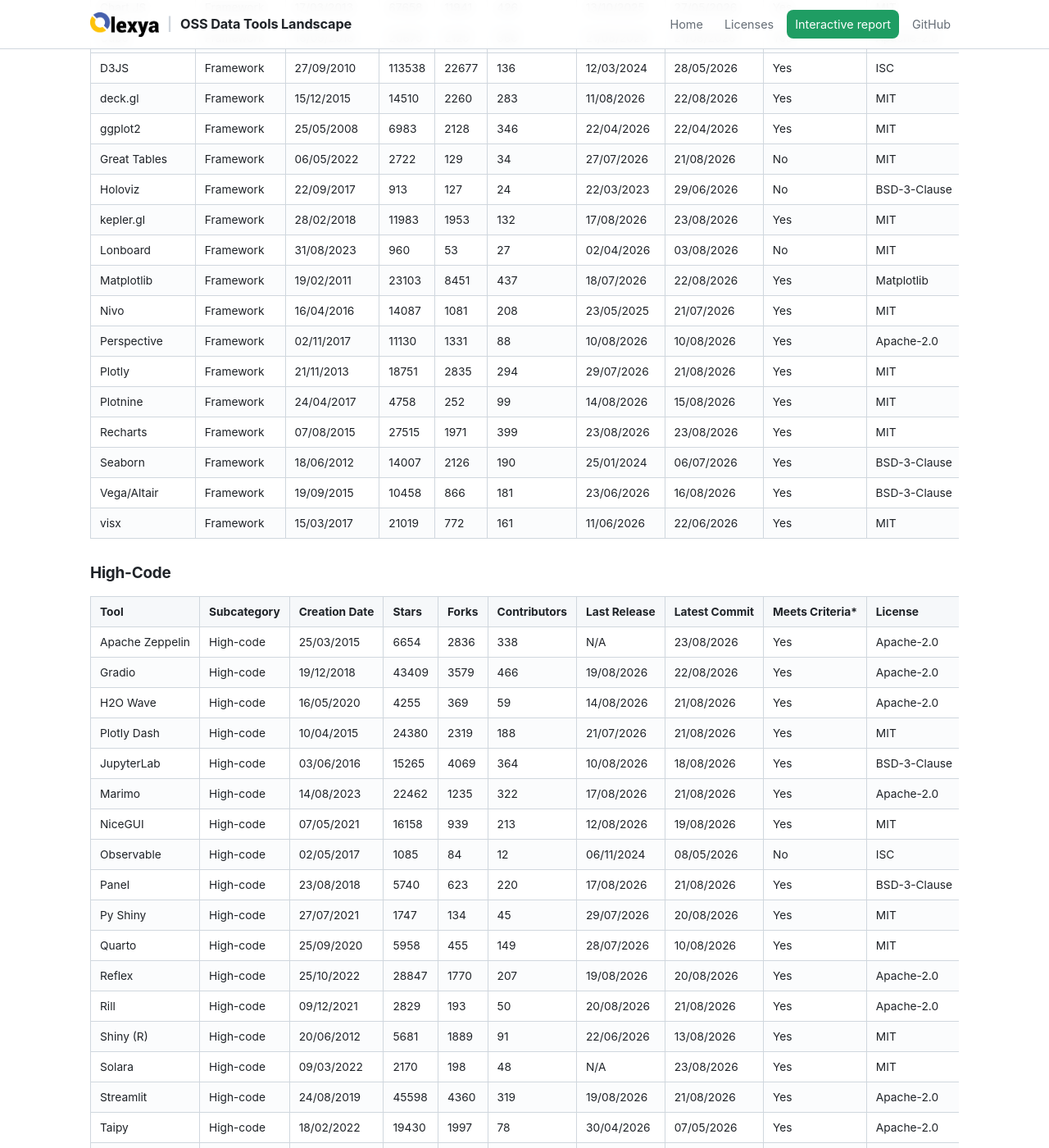
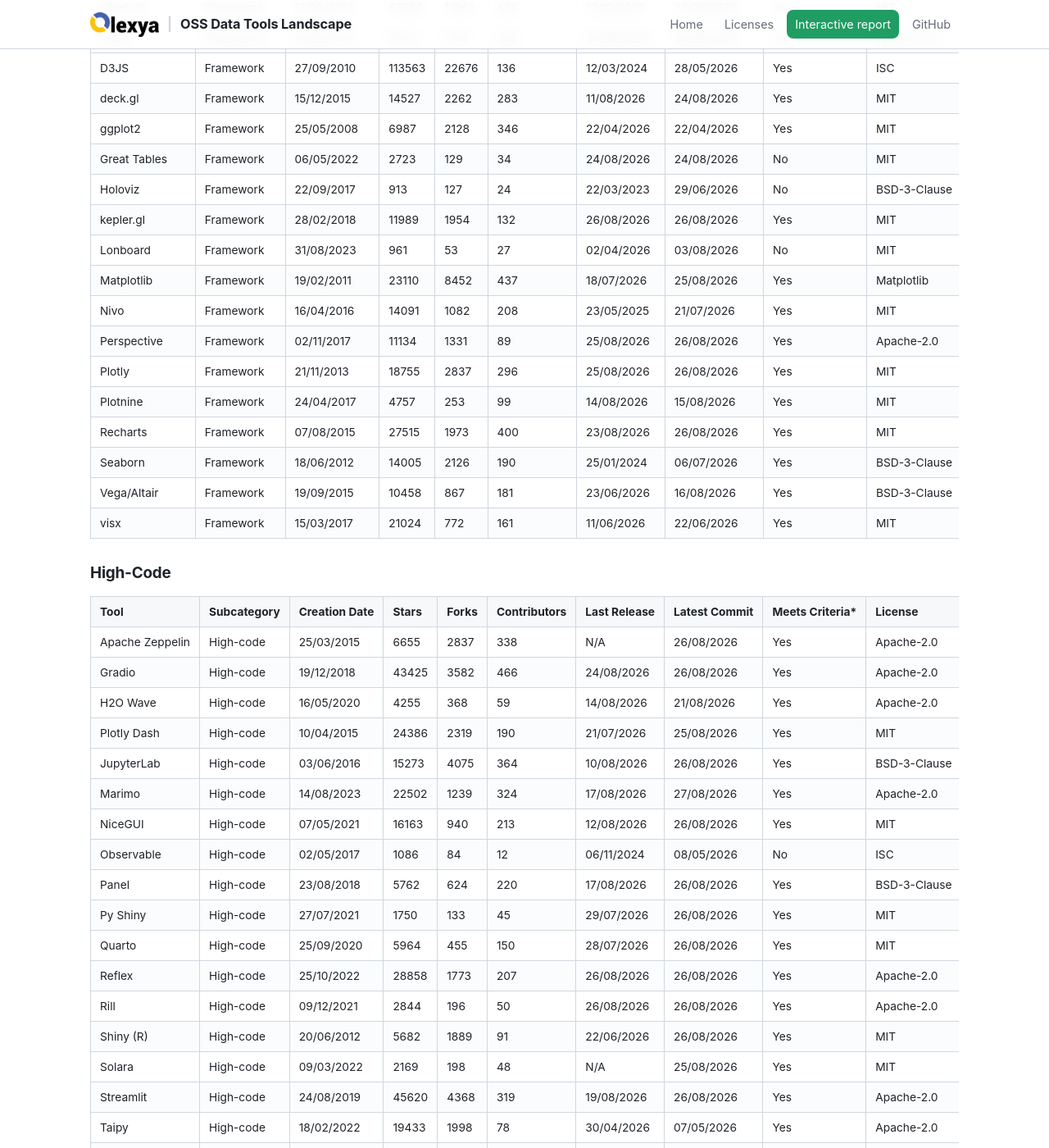
Before and after one commit to olexya/oss-data-tools-landscape, a Jekyll site: the page built from 04.analysis_and_output.md, in a window 1280 px wide and 1400 px high, scrolled down 795 px. Shown: the whole window at 82% size. Built offline with Jekyll 4.4.1, drawn with Linux system fonts in a browser that asks for light colours; our own code applies the rules of GitHub Pages for plain Markdown files; some of the changed text lies outside the part shown.

Commit message:
Update tools inventory [automated]

```diff
--- a/04.analysis_and_output.md
+++ b/04.analysis_and_output.md
@@ -18,95 +18,95 @@ Here is a summary table of the main analysis and output tools we have identified
 | Tool | Subcategory | Creation Date | Stars | Forks | Contributors | Last Release | Latest Commit | Meets Criteria* | License | Link |
 |---|---|---|---|---|---|---|---|---|---|---|
 | AntV G2 | Framework | 26/05/2016 | 12595 | 1661 | 217 | 06/01/2026 | 15/07/2026 | Yes | MIT | https://github.com/antvis/G2 |
-| ApexCharts | Framework | 24/07/2018 | 15133 | 1372 | 230 | 18/08/2026 | 23/08/2026 | Yes | MIT | https://github.com/apexcharts/apexcharts.js |
-| Apache ECharts | Framework | 03/04/2013 | 67129 | 19812 | 273 | 19/05/2026 | 04/08/2026 | Yes | Apache-2.0 | https://github.com/apache/echarts |
-| Bokeh | Framework | 26/03/2012 | 20433 | 4260 | 388 | N/A | 23/08/2026 | Yes | BSD-3-Clause | https://github.com/bokeh/bokeh |
-| Chart JS | Framework | 17/03/2013 | 67658 | 11941 | 426 | 13/10/2025 | 27/05/2026 | Yes | MIT | https://github.com/chartjs/Chart.js |
-| Cube | Framework | 16/09/2018 | 20675 | 2125 | 366 | 21/08/2026 | 21/08/2026 | Yes | Apache-2.0 | https://github.com/cube-js/cube |
-| D3JS | Framework | 27/09/2010 | 113538 | 22677 | 136 | 12/03/2024 | 28/05/2026 | Yes | ISC | https://github.com/d3/d3 |
-| deck.gl | Framework | 15/12/2015 | 14510 | 2260 | 283 | 11/08/2026 | 22/08/2026 | Yes | MIT | https://github.com/visgl/deck.gl |
-| ggplot2 | Framework | 25/05/2008 | 6983 | 2128 | 346 | 22/04/2026 | 22/04/2026 | Yes | MIT | https://github.com/tidyverse/ggplot2 |
-| Great Tables | Framework | 06/05/2022 | 2722 | 129 | 34 | 27/07/2026 | 21/08/2026 | No | MIT | https://github.com/posit-dev/great-tables |
+| ApexCharts | Framework | 24/07/2018 | 15135 | 1371 | 230 | 25/08/2026 | 26/08/2026 | Yes | MIT | https://github.com/apexcharts/apexcharts.js |
+| Apache ECharts | Framework | 03/04/2013 | 67154 | 19810 | 273 | 19/05/2026 | 04/08/2026 | Yes | Apache-2.0 | https://github.com/apache/echarts |
+| Bokeh | Framework | 26/03/2012 | 20436 | 4259 | 388 | N/A | 26/08/2026 | Yes | BSD-3-Clause | https://github.com/bokeh/bokeh |
+| Chart JS | Framework | 17/03/2013 | 67666 | 11943 | 426 | 13/10/2025 | 27/05/2026 | Yes | MIT | https://github.com/chartjs/Chart.js |
+| Cube | Framework | 16/09/2018 | 20711 | 2125 | 366 | 26/08/2026 | 26/08/2026 | Yes | Apache-2.0 | https://github.com/cube-js/cube |
+| D3JS | Framework | 27/09/2010 | 113563 | 22676 | 136 | 12/03/2024 | 28/05/2026 | Yes | ISC | https://github.com/d3/d3 |
+| deck.gl | Framework | 15/12/2015 | 14527 | 2262 | 283 | 11/08/2026 | 24/08/2026 | Yes | MIT | https://github.com/visgl/deck.gl |
+| ggplot2 | Framework | 25/05/2008 | 6987 | 2128 | 346 | 22/04/2026 | 22/04/2026 | Yes | MIT | https://github.com/tidyverse/ggplot2 |
+| Great Tables | Framework | 06/05/2022 | 2723 | 129 | 34 | 24/08/2026 | 24/08/2026 | No | MIT | https://github.com/posit-dev/great-tables |
 | Holoviz | Framework | 22/09/2017 | 913 | 127 | 24 | 22/03/2023 | 29/06/2026 | No | BSD-3-Clause | https://github.com/holoviz/holoviz |
-| kepler.gl | Framework | 28/02/2018 | 11983 | 1953 | 132 | 17/08/2026 | 23/08/2026 | Yes | MIT | https://github.com/keplergl/kepler.gl |
-| Lonboard | Framework | 31/08/2023 | 960 | 53 | 27 | 02/04/2026 | 03/08/2026 | No | MIT | https://github.com/developmentseed/lonboard |
-| Matplotlib | Framework | 19/02/2011 | 23103 | 8451 | 437 | 18/07/2026 | 22/08/2026 | Yes | Matplotlib | https://github.com/matplotlib/matplotlib |
-| Nivo | Framework | 16/04/2016 | 14087 | 1081 | 208 | 23/05/2025 | 21/07/2026 | Yes | MIT | https://github.com/plouc/nivo |
-| Perspective | Framework | 02/11/2017 | 11130 | 1331 | 88 | 10/08/2026 | 10/08/2026 | Yes | Apache-2.0 | https://github.com/finos/perspective |
-| Plotly | Framework | 21/11/2013 | 18751 | 2835 | 294 | 29/07/2026 | 21/08/2026 | Yes | MIT | https://github.com/plotly/plotly.py |
-| Plotnine | Framework | 24/04/2017 | 4758 | 252 | 99 | 14/08/2026 | 15/08/2026 | Yes | MIT | https://github.com/has2k1/plotnine |
-| Recharts | Framework | 07/08/2015 | 27515 | 1971 | 399 | 23/08/2026 | 23/08/2026 | Yes | MIT | https://github.com/recharts/recharts |
-| Seaborn | Framework | 18/06/2012 | 14007 | 2126 | 190 | 25/01/2024 | 06/07/2026 | Yes | BSD-3-Clause | https://github.com/mwaskom/seaborn |
-| Vega/Altair | Framework | 19/09/2015 | 10458 | 866 | 181 | 23/06/2026 | 16/08/2026 | Yes | BSD-3-Clause | https://github.com/vega/altair |
-| visx | Framework | 15/03/2017 | 21019 | 772 | 161 | 11/06/2026 | 22/06/2026 | Yes | MIT | https://github.com/airbnb/visx |
+| kepler.gl | Framework | 28/02/2018 | 11989 | 1954 | 132 | 26/08/2026 | 26/08/2026 | Yes | MIT | https://github.com/keplergl/kepler.gl |
+| Lonboard | Framework | 31/08/2023 | 961 | 53 | 27 | 02/04/2026 | 03/08/2026 | No | MIT | https://github.com/developmentseed/lonboard |
+| Matplotlib | Framework | 19/02/2011 | 23110 | 8452 | 437 | 18/07/2026 | 25/08/2026 | Yes | Matplotlib | https://github.com/matplotlib/matplotlib |
+| Nivo | Framework | 16/04/2016 | 14091 | 1082 | 208 | 23/05/2025 | 21/07/2026 | Yes | MIT | https://github.com/plouc/nivo |
+| Perspective | Framework | 02/11/2017 | 11134 | 1331 | 89 | 25/08/2026 | 26/08/2026 | Yes | Apache-2.0 | https://github.com/finos/perspective |
+| Plotly | Framework | 21/11/2013 | 18755 | 2837 | 296 | 25/08/2026 | 26/08/2026 | Yes | MIT | https://github.com/plotly/plotly.py |
+| Plotnine | Framework | 24/04/2017 | 4757 | 253 | 99 | 14/08/2026 | 15/08/2026 | Yes | MIT | https://github.com/has2k1/plotnine |
+| Recharts | Framework | 07/08/2015 | 27515 | 1973 | 400 | 23/08/2026 | 26/08/2026 | Yes | MIT | https://github.com/recharts/recharts |
+| Seaborn | Framework | 18/06/2012 | 14005 | 2126 | 190 | 25/01/2024 | 06/07/2026 | Yes | BSD-3-Clause | https://github.com/mwaskom/seaborn |
+| Vega/Altair | Framework | 19/09/2015 | 10458 | 867 | 181 | 23/06/2026 | 16/08/2026 | Yes | BSD-3-Clause | https://github.com/vega/altair |
+| visx | Framework | 15/03/2017 | 21024 | 772 | 161 | 11/06/2026 | 22/06/2026 | Yes | MIT | https://github.com/airbnb/visx |
 
 ### High-Code
 
 | Tool | Subcategory | Creation Date | Stars | Forks | Contributors | Last Release | Latest Commit | Meets Criteria* | License | Link |
 |---|---|---|---|---|---|---|---|---|---|---|
-| Apache Zeppelin | High-code | 25/03/2015 | 6654 | 2836 | 338 | N/A | 23/08/2026 | Yes | Apache-2.0 | https://github.com/apache/zeppelin |
-| Gradio | High-code | 19/12/2018 | 43409 | 3579 | 466 | 19/08/2026 | 22/08/2026 | Yes | Apache-2.0 | https://github.com/gradio-app/gradio |
-| H2O Wave | High-code | 16/05/2020 | 4255 | 369 | 59 | 14/08/2026 | 21/08/2026 | Yes | Apache-2.0 | https://github.com/h2oai/wave |
-| Plotly Dash | High-code | 10/04/2015 | 24380 | 2319 | 188 | 21/07/2026 | 21/08/2026 | Yes | MIT | https://github.com/plotly/dash |
-| JupyterLab | High-code | 03/06/2016 | 15265 | 4069 | 364 | 10/08/2026 | 18/08/2026 | Yes | BSD-3-Clause | https://github.com/jupyterlab/jupyterlab |
-| Marimo | High-code | 14/08/2023 | 22462 | 1235 | 322 | 17/08/2026 | 21/08/2026 | Yes | Apache-2.0 | https://github.com/marimo-team/marimo |
-| NiceGUI | High-code | 07/05/2021 | 16158 | 939 | 213 | 12/08/2026 | 19/08/2026 | Yes | MIT | https://github.com/zauberzeug/nicegui |
-| Observable | High-code | 02/05/2017 | 1085 | 84 | 12 | 06/11/2024 | 08/05/2026 | No | ISC | https://github.com/observablehq/runtime |
-| Panel | High-code | 23/08/2018 | 5740 | 623 | 220 | 17/08/2026 | 21/08/2026 | Yes | BSD-3-Clause | https://github.com/holoviz/panel |
-| Py Shiny | High-code | 27/07/2021 | 1747 | 134 | 45 | 29/07/2026 | 20/08/2026 | Yes | MIT | https://github.com/posit-dev/py-shiny |
-| Quarto | High-code | 25/09/2020 | 5958 | 455 | 149 | 28/07/2026 | 10/08/2026 | Yes | MIT | https://github.com/quarto-dev/quarto-cli |
-| Reflex | High-code | 25/10/2022 | 28847 | 1770 | 207 | 19/08/2026 | 20/08/2026 | Yes | Apache-2.0 | https://github.com/reflex-dev/reflex |
-| Rill | High-code | 09/12/2021 | 2829 | 193 | 50 | 20/08/2026 | 21/08/2026 | Yes | Apache-2.0 | https://github.com/rilldata/rill |
-| Shiny (R) | High-code | 20/06/2012 | 5681 | 1889 | 91 | 22/06/2026 | 13/08/2026 | Yes | MIT | https://github.com/rstudio/shiny |
-| Solara | High-code | 09/03/2022 | 2170 | 198 | 48 | N/A | 23/08/2026 | Yes | MIT | https://github.com/widgetti/solara |
-| Streamlit | High-code | 24/08/2019 | 45598 | 4360 | 319 | 19/08/2026 | 21/08/2026 | Yes | Apache-2.0 | https://github.com/streamlit/streamlit |
-| Taipy | High-code | 18/02/2022 | 19430 | 1997 | 78 | 30/04/2026 | 07/05/2026 | Yes | Apache-2.0 | https://github.com/Avaiga/taipy |
-| Voila | High-code | 21/08/2018 | 5939 | 528 | 72 | 22/04/2026 | 12/06/2026 | Yes | BSD-3-Clause | https://github.com/voila-dashboards/voila |
+| Apache Zeppelin | High-code | 25/03/2015 | 6655 | 2837 | 338 | N/A | 26/08/2026 | Yes | Apache-2.0 | https://github.com/apache/zeppelin |
+| Gradio | High-code | 19/12/2018 | 43425 | 3582 | 466 | 24/08/2026 | 26/08/2026 | Yes | Apache-2.0 | https://github.com/gradio-app/gradio |
+| H2O Wave | High-code | 16/05/2020 | 4255 | 368 | 59 | 14/08/2026 | 21/08/2026 | Yes | Apache-2.0 | https://github.com/h2oai/wave |
+| Plotly Dash | High-code | 10/04/2015 | 24386 | 2319 | 190 | 21/07/2026 | 25/08/2026 | Yes | MIT | https://github.com/plotly/dash |
+| JupyterLab | High-code | 03/06/2016 | 15273 | 4075 | 364 | 10/08/2026 | 26/08/2026 | Yes | BSD-3-Clause | https://github.com/jupyterlab/jupyterlab |
+| Marimo | High-code | 14/08/2023 | 22502 | 1239 | 324 | 17/08/2026 | 27/08/2026 | Yes | Apache-2.0 | https://github.com/marimo-team/marimo |
+| NiceGUI | High-code | 07/05/2021 | 16163 | 940 | 213 | 12/08/2026 | 26/08/2026 | Yes | MIT | https://github.com/zauberzeug/nicegui |
+| Observable | High-code | 02/05/2017 | 1086 | 84 | 12 | 06/11/2024 | 08/05/2026 | No | ISC | https://github.com/observablehq/runtime |
+| Panel | High-code | 23/08/2018 | 5762 | 624 | 220 | 17/08/2026 | 26/08/2026 | Yes | BSD-3-Clause | https://github.com/holoviz/panel |
+| Py Shiny | High-code | 27/07/2021 | 1750 | 133 | 45 | 29/07/2026 | 26/08/2026 | Yes | MIT | https://github.com/posit-dev/py-shiny |
+| Quarto | High-code | 25/09/2020 | 5964 | 455 | 150 | 28/07/2026 | 26/08/2026 | Yes | MIT | https://github.com/quarto-dev/quarto-cli |
+| Reflex | High-code | 25/10/2022 | 28858 | 1773 | 207 | 26/08/2026 | 26/08/2026 | Yes | Apache-2.0 | https://github.com/reflex-dev/reflex |
+| Rill | High-code | 09/12/2021 | 2844 | 196 | 50 | 26/08/2026 | 26/08/2026 | Yes | Apache-2.0 | https://github.com/rilldata/rill |
+| Shiny (R) | High-code | 20/06/2012 | 5682 | 1889 | 91 | 22/06/2026 | 26/08/2026 | Yes | MIT | https://github.com/rstudio/shiny |
+| Solara | High-code | 09/03/2022 | 2169 | 198 | 48 | N/A | 25/08/2026 | Yes | MIT | https://github.com/widgetti/solara |
+| Streamlit | High-code | 24/08/2019 | 45620 | 4368 | 319 | 19/08/2026 | 26/08/2026 | Yes | Apache-2.0 | https://github.com/streamlit/streamlit |
+| Taipy | High-code | 18/02/2022 | 19433 | 1998 | 78 | 30/04/2026 | 07/05/2026 | Yes | Apache-2.0 | https://github.com/Avaiga/taipy |
+| Voila | High-code | 21/08/2018 | 5938 | 527 | 72 | 22/04/2026 | 12/06/2026 | Yes | BSD-3-Clause | https://github.com/voila-dashboards/voila |
 
 ### Low-Code
 
 | Tool | Subcategory | Creation Date | Stars | Forks | Contributors | Last Release | Latest Commit | Meets Criteria* | License | Link |
 |---|---|---|---|---|---|---|---|---|---|---|
-| Datasette | Low-code | 23/10/2017 | 11405 | 899 | 93 | 06/08/2026 | 10/08/2026 | Yes | Apache-2.0 | https://github.com/simonw/datasette |
-| Evidence | Low-code | 27/05/2021 | 6876 | 397 | 68 | 06/02/2026 | 23/08/2026 | Yes | MIT | https://github.com/evidence-dev/evidence |
-| Grafana | Low-code | 11/12/2013 | 76365 | 14622 | 373 | 18/08/2026 | 22/08/2026 | Yes | AGPL-3.0 | https://github.com/grafana/grafana |
-| Kibana | Low-code | 26/01/2013 | 21251 | 8621 | 374 | 20/08/2026 | 23/08/2026 | Yes | Elastic-2.0 | https://github.com/elastic/kibana |
+| Datasette | Low-code | 23/10/2017 | 11412 | 901 | 93 | 06/08/2026 | 10/08/2026 | Yes | Apache-2.0 | https://github.com/simonw/datasette |
+| Evidence | Low-code | 27/05/2021 | 6881 | 401 | 68 | 06/02/2026 | 26/08/2026 | Yes | MIT | https://github.com/evidence-dev/evidence |
+| Grafana | Low-code | 11/12/2013 | 76443 | 14639 | 373 | 18/08/2026 | 27/08/2026 | Yes | AGPL-3.0 | https://github.com/grafana/grafana |
+| Kibana | Low-code | 26/01/2013 | 21263 | 8621 | 375 | 20/08/2026 | 26/08/2026 | Yes | Elastic-2.0 | https://github.com/elastic/kibana |
 | KNIME | Low-code | N/A | N/A | N/A | N/A | N/A | N/A | Yes | GPL-3.0 | https://github.com/knime/knime-core |
-| Observable Framework | Low-code | 27/09/2023 | 3600 | 202 | 38 | 02/03/2026 | 15/05/2026 | No | ISC | https://github.com/observablehq/framework |
-| Orange | Low-code | 22/02/2013 | 5675 | 1114 | 110 | 20/12/2025 | 01/08/2026 | Yes | GPL-3.0 | https://github.com/biolab/orange3 |
-| PyGWalker | Low-code | 16/02/2023 | 15943 | 885 | 26 | 04/04/2026 | 25/07/2026 | Yes | Apache-2.0 | https://github.com/Kanaries/pygwalker |
-| Querybook | Low-code | 05/03/2020 | 2278 | 299 | 57 | 22/04/2025 | 11/08/2026 | Yes | Apache-2.0 | https://github.com/pinterest/querybook |
-| RAWGraphs | Low-code | 17/04/2013 | 9022 | 1846 | 16 | 26/01/2024 | 28/01/2025 | No | Apache-2.0 | https://github.com/rawgraphs/rawgraphs-app |
-| Redash | Low-code | 28/10/2013 | 28766 | 4622 | 391 | 02/03/2026 | 18/08/2026 | No | BSD-2-Clause | https://github.com/getredash/redash |
-| Vizro | Low-code | 04/09/2023 | 3780 | 297 | 46 | 10/08/2026 | 21/08/2026 | Yes | Apache-2.0 | https://github.com/mckinsey/vizro |
-| WrenAI | Low-code | 13/03/2024 | 17368 | 1959 | 75 | 18/08/2026 | 21/08/2026 | Yes | AGPL-3.0 | https://github.com/Canner/WrenAI |
+| Observable Framework | Low-code | 27/09/2023 | 3604 | 203 | 38 | 02/03/2026 | 15/05/2026 | No | ISC | https://github.com/observablehq/framework |
+| Orange | Low-code | 22/02/2013 | 5678 | 1113 | 110 | 20/12/2025 | 01/08/2026 | Yes | GPL-3.0 | https://github.com/biolab/orange3 |
+| PyGWalker | Low-code | 16/02/2023 | 15945 | 886 | 26 | 04/04/2026 | 25/07/2026 | Yes | Apache-2.0 | https://github.com/Kanaries/pygwalker |
+| Querybook | Low-code | 05/03/2020 | 2280 | 298 | 57 | 22/04/2025 | 11/08/2026 | Yes | Apache-2.0 | https://github.com/pinterest/querybook |
+| RAWGraphs | Low-code | 17/04/2013 | 9024 | 1846 | 16 | 26/01/2024 | 28/01/2025 | No | Apache-2.0 | https://github.com/rawgraphs/rawgraphs-app |
+| Redash | Low-code | 28/10/2013 | 28767 | 4623 | 391 | 02/03/2026 | 18/08/2026 | No | BSD-2-Clause | https://github.com/getredash/redash |
+| Vizro | Low-code | 04/09/2023 | 3781 | 297 | 46 | 10/08/2026 | 21/08/2026 | Yes | Apache-2.0 | https://github.com/mckinsey/vizro |
+| WrenAI | Low-code | 13/03/2024 | 17404 | 1971 | 76 | 18/08/2026 | 26/08/2026 | Yes | AGPL-3.0 | https://github.com/Canner/WrenAI |
 
 ### No-Code
 
 | Tool | Subcategory | Creation Date | Stars | Forks | Contributors | Last Release | Latest Commit | Meets Criteria* | License | Link |
 |---|---|---|---|---|---|---|---|---|---|---|
-| Appsmith | No-code | 30/06/2020 | 40730 | 4740 | 326 | 13/08/2026 | 21/08/2026 | Yes | Apache-2.0 | https://github.com/appsmithorg/appsmith |
-| Budibase | No-code | 07/06/2019 | 28241 | 2198 | 121 | 17/08/2026 | 21/08/2026 | Yes | GPL-3.0 | https://github.com/Budibase/budibase |
-| Chartbrew | No-code | 29/08/2019 | 4045 | 456 | 23 | 31/07/2026 | 05/08/2026 | No | FSL-1.1 | https://github.com/chartbrew/chartbrew |
-| DataEase | No-code | 02/02/2021 | 24361 | 4242 | 91 | 30/07/2026 | 19/08/2026 | Yes | GPL-3.0 | https://github.com/dataease/dataease |
-| Lightdash | No-code | 19/03/2021 | 6074 | 768 | 169 | 23/08/2026 | 23/08/2026 | Yes | MIT | https://github.com/lightdash/lightdash |
-| Metabase | No-code | 02/02/2015 | 48893 | 6767 | 391 | 20/08/2026 | 23/08/2026 | Yes | AGPL-3.0 | https://github.com/metabase/metabase |
-| Superset | No-code | 21/07/2015 | 74431 | 18156 | 419 | 13/08/2026 | 22/08/2026 | Yes | Apache-2.0 | https://github.com/apache/superset |
-| ToolJet | No-code | 30/03/2021 | 40731 | 5408 | 408 | 19/08/2026 | 21/08/2026 | Yes | AGPL-3.0 | https://github.com/ToolJet/ToolJet |
+| Appsmith | No-code | 30/06/2020 | 40752 | 4739 | 326 | 13/08/2026 | 26/08/2026 | Yes | Apache-2.0 | https://github.com/appsmithorg/appsmith |
+| Budibase | No-code | 07/06/2019 | 28244 | 2198 | 121 | 24/08/2026 | 26/08/2026 | Yes | GPL-3.0 | https://github.com/Budibase/budibase |
+| Chartbrew | No-code | 29/08/2019 | 4047 | 458 | 23 | 31/07/2026 | 05/08/2026 | No | FSL-1.1 | https://github.com/chartbrew/chartbrew |
+| DataEase | No-code | 02/02/2021 | 24372 | 4246 | 91 | 30/07/2026 | 26/08/2026 | Yes | GPL-3.0 | https://github.com/dataease/dataease |
+| Lightdash | No-code | 19/03/2021 | 6084 | 770 | 169 | 26/08/2026 | 26/08/2026 | Yes | MIT | https://github.com/lightdash/lightdash |
+| Metabase | No-code | 02/02/2015 | 48948 | 6775 | 391 | 26/08/2026 | 27/08/2026 | Yes | AGPL-3.0 | https://github.com/metabase/metabase |
+| Superset | No-code | 21/07/2015 | 74471 | 18182 | 419 | 13/08/2026 | 27/08/2026 | Yes | Apache-2.0 | https://github.com/apache/superset |
+| ToolJet | No-code | 30/03/2021 | 40776 | 5418 | 408 | 26/08/2026 | 26/08/2026 | Yes | AGPL-3.0 | https://github.com/ToolJet/ToolJet |
 
 ### Web Analytics
 
 | Tool | Subcategory | Creation Date | Stars | Forks | Contributors | Last Release | Latest Commit | Meets Criteria* | License | Link |
 |---|---|---|---|---|---|---|---|---|---|---|
-| Ackee | Web Analytics | 16/04/2014 | 4692 | 386 | 44 | 08/04/2026 | 08/04/2026 | Yes | MIT | https://github.com/electerious/Ackee |
-| GoatCounter | Web Analytics | 28/05/2019 | 5905 | 273 | 59 | 15/12/2025 | 21/08/2026 | Yes | EUPL-1.2 | https://github.com/arp242/goatcounter |
-| Matomo | Web Analytics | 30/03/2011 | 21799 | 2892 | 346 | 22/08/2026 | 23/08/2026 | Yes | GPL-3.0 | https://github.com/matomo-org/matomo |
-| Open Web Analytics | Web Analytics | 01/04/2012 | 2685 | 489 | 24 | 21/08/2026 | 23/08/2026 | No | GPL-2.0 | https://github.com/Open-Web-Analytics/Open-Web-Analytics |
-| OpenReplay | Web Analytics | 29/04/2021 | 12558 | 807 | 70 | 05/05/2026 | 20/08/2026 | Yes | AGPL-3.0 | https://github.com/openreplay/openreplay |
-| Plausible | Web Analytics | 04/12/2018 | 28725 | 1813 | 109 | 15/05/2026 | 19/08/2026 | Yes | AGPL-3.0 | https://github.com/plausible/analytics |
-| Posthog | Web Analytics | 23/01/2020 | 38780 | 3262 | 389 | 23/08/2026 | 23/08/2026 | Yes | MIT | https://github.com/PostHog/posthog |
-| Rybbit | Web Analytics | 14/01/2025 | 12867 | 730 | 54 | 27/07/2026 | 20/08/2026 | Yes | AGPL-3.0 | https://github.com/rybbit-io/rybbit |
-| Umami | Web Analytics | 17/07/2020 | 38332 | 7835 | 392 | 20/08/2026 | 20/08/2026 | Yes | MIT | https://github.com/umami-software/umami |
+| Ackee | Web Analytics | 16/04/2014 | 4691 | 387 | 44 | 08/04/2026 | 08/04/2026 | Yes | MIT | https://github.com/electerious/Ackee |
+| GoatCounter | Web Analytics | 28/05/2019 | 5913 | 276 | 59 | 15/12/2025 | 21/08/2026 | Yes | EUPL-1.2 | https://github.com/arp242/goatcounter |
+| Matomo | Web Analytics | 30/03/2011 | 21808 | 2893 | 345 | 26/08/2026 | 26/08/2026 | Yes | GPL-3.0 | https://github.com/matomo-org/matomo |
+| Open Web Analytics | Web Analytics | 01/04/2012 | 2685 | 489 | 24 | 21/08/2026 | 26/08/2026 | No | GPL-2.0 | https://github.com/Open-Web-Analytics/Open-Web-Analytics |
+| OpenReplay | Web Analytics | 29/04/2021 | 12581 | 809 | 70 | 05/05/2026 | 20/08/2026 | Yes | AGPL-3.0 | https://github.com/openreplay/openreplay |
+| Plausible | Web Analytics | 04/12/2018 | 28765 | 1817 | 108 | 15/05/2026 | 26/08/2026 | Yes | AGPL-3.0 | https://github.com/plausible/analytics |
+| Posthog | Web Analytics | 23/01/2020 | 39261 | 3291 | 389 | 27/08/2026 | 27/08/2026 | Yes | MIT | https://github.com/PostHog/posthog |
+| Rybbit | Web Analytics | 14/01/2025 | 12880 | 735 | 54 | 27/07/2026 | 25/08/2026 | Yes | AGPL-3.0 | https://github.com/rybbit-io/rybbit |
+| Umami | Web Analytics | 17/07/2020 | 38386 | 7855 | 392 | 20/08/2026 | 20/08/2026 | Yes | MIT | https://github.com/umami-software/umami |
 
 *Criteria: >40 contributors, >500 stars, and recent releases/commit
 
```
Also changed, not shown: 01.ingestion_and_transport.md (+38 -38 lines), 02.storage.md (+33 -33 lines), 03.query_and_processing.md (+47 -47 lines), 05.platform_management.md (+49 -49 lines).
